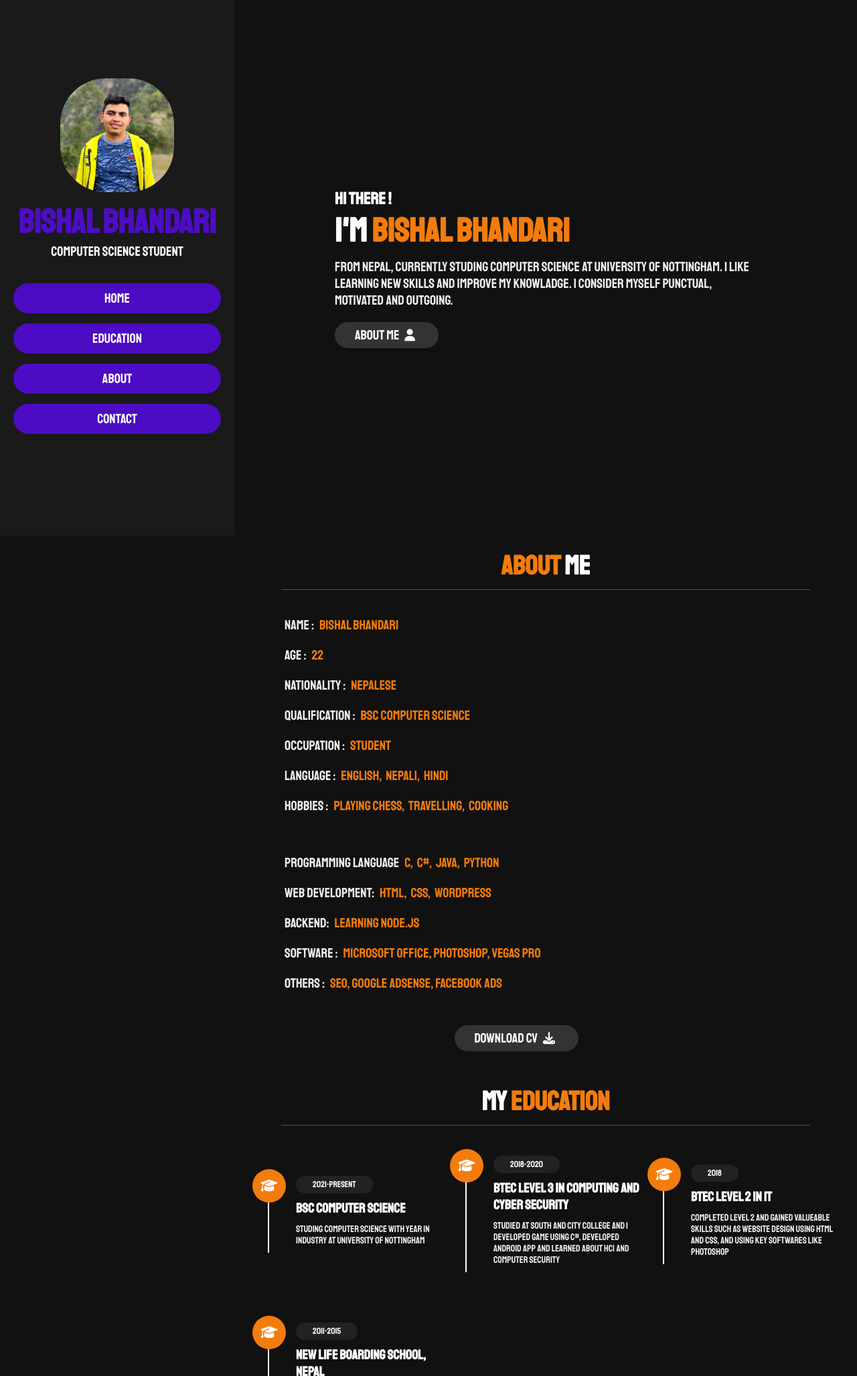
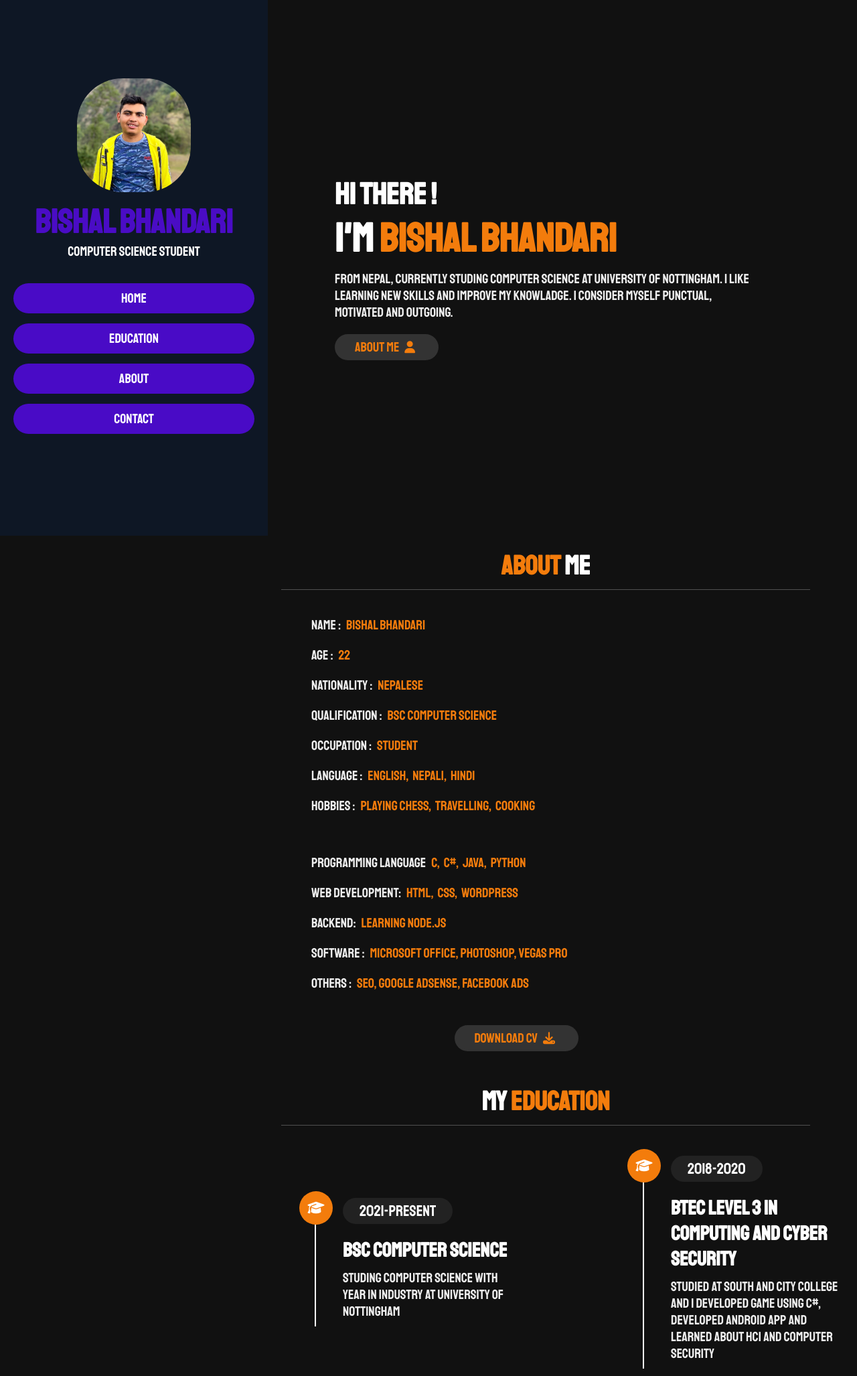
Before and after one commit to itsbishalb/itsbishalb.github.io, a plain HTML site: page index.html in a window 1280 px wide. Shown: the top 2055 px of the page at 67% size. Drawn offline with nearby package versions, Linux system fonts and the light colour scheme.

Commit message:
portfolio

```diff
--- a/css/style.css
+++ b/css/style.css
@@ -51,7 +51,7 @@ section{
 .btn{
     padding:.7rem 3rem;
     background:#333;
-    color:#fff;
+    color: var(--selection);
     cursor: pointer;
     margin-top: 1rem;
     font-size: 2rem;
@@ -67,7 +67,7 @@ section{
     width: 30%;
 }
 .btn:hover{
-    background:var(--selection);
+    font-size: 4rem;
 }
 
 .heading{
@@ -76,7 +76,7 @@ section{
     font-size: 4rem;
     padding:1rem;
     border-bottom: .1rem solid #fff4;
-    color:#fff;
+    color:rgb(255, 255, 255);
 }
 
 .heading span{
@@ -87,8 +87,8 @@ header{
     top:0;left:0;
     z-index: 1000;
     height: 100%;
-    width: 35rem;
-    background: #1a1a1a;
+    width: 40rem;
+    background: #0e1725;
     display: flex;
     align-items: center;
     justify-content: center;
@@ -158,12 +158,12 @@ header .menuBar ul li a:hover{
 }
 
 .home h3{
-    font-size: 2.5rem;
+    font-size: 4.5rem;
     color:#fff;
 }
 
 .home h1{
-    font-size:5rem;
+    font-size:6rem;
     color:#fff;
 }
 
@@ -188,7 +188,7 @@ header .menuBar ul li a:hover{
 .about .row .info{
     flex:1 1 48rem;
     padding:2rem 1rem;
-    padding-left: 6rem;
+    padding-left: 10rem;
 }
 
 .about .row .info h3{
@@ -217,11 +217,11 @@ header .menuBar ul li a:hover{
     justify-content: space-between;
     flex-wrap: wrap;
     padding:1rem 0;
-    padding-left: 3rem;
+    padding-left: 10rem;
 }
 
 .education .box-container .box{
-    width:27rem;
+    width:30rem;
     margin:4rem 1rem;
     padding-left: 4rem;
     border-left: .2rem solid #fff;
@@ -229,7 +229,7 @@ header .menuBar ul li a:hover{
 }
 
 .education .box-container .box span{
-    font-size: 1.3rem;
+    font-size: 2.3rem;
     background:#222;
     color:#fff;
     border-radius: 5rem;
@@ -237,13 +237,13 @@ header .menuBar ul li a:hover{
 }
 
 .education .box-container .box h3{
-    font-size: 2rem;
+    font-size: 3rem;
     color:#fff;
-    padding-top: 1.5rem;
+    padding-top: 2.5rem;
 }
 
 .education .box-container .box p{
-    font-size: 1.4rem;
+    font-size: 2rem;
     color:#eee;
     padding: 1rem 0;
 }
@@ -297,7 +297,7 @@ header .menuBar ul li a:hover{
 
 .contact .row .content{
     flex:1 1 30rem;
-    padding:4rem;
+    padding:10rem;
     padding-bottom: 0;
 }
 
--- a/index.html
+++ b/index.html
@@ -76,7 +76,7 @@
         </div>
     </div>
     <div id="centerCV">
-        <a href="#"><button class="btn"> download CV <i class="fas fa-download"></i> </button></a>
+        <a href="images/cv.pdf"><button class="btn"> download CV <i class="fas fa-download"></i> </button></a>
     </div>
     </section>
 
```
